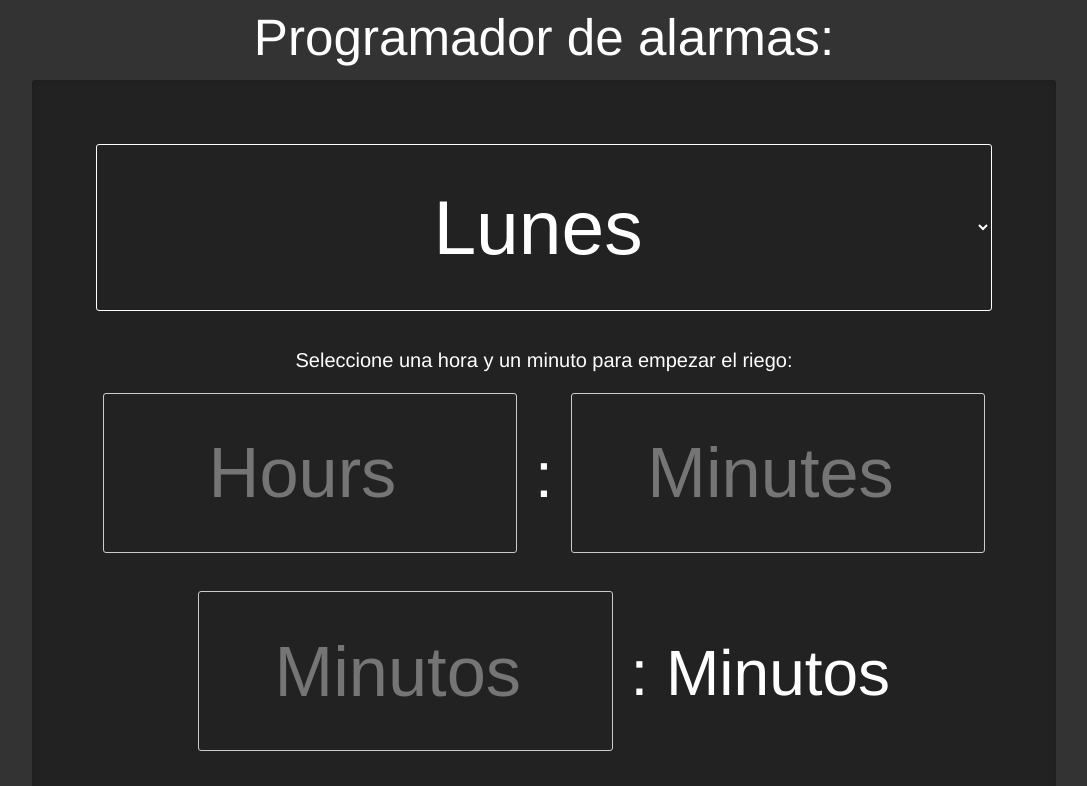
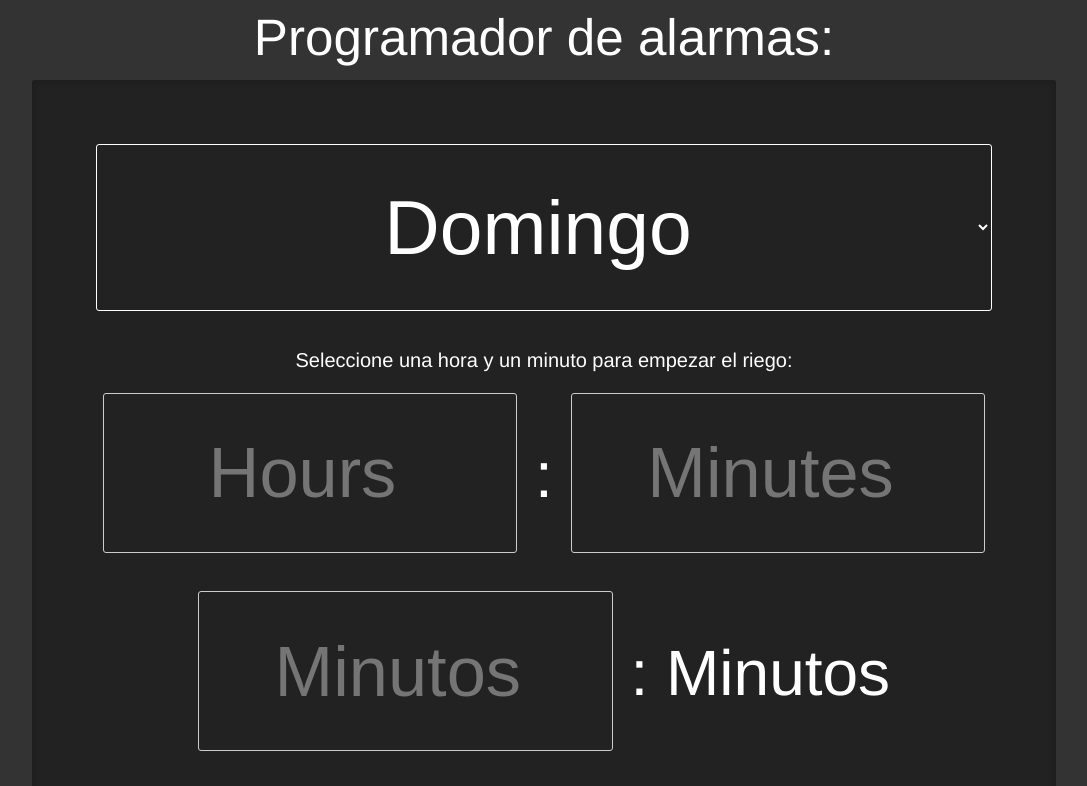
Before and after one commit to Kaziuz/backendUIAlarmas, a plain HTML site: page data/index.html in a window 1280 px wide. Shown: the top 786 px of the page, without its empty margins (96-1183 px from the left). Drawn offline with nearby package versions, Linux system fonts and the light colour scheme; no server answers.

Commit message:
modifico orden

```diff
--- a/data/index.html
+++ b/data/index.html
@@ -12,13 +12,13 @@
 		<table id="alarmlist"></table>
 		<div id="addtime">
 			<select id="dow">
-				<option value="1">Lunes</option>
-				<option value="2">Martes</option>
-				<option value="3">Miercoles</option>
-				<option value="4">Jueves</option>
-				<option value="5">Viernes</option>
-				<option value="6">Sabado</option>
-				<option value="7">Domingo</option>
+				<option value="1">Domingo</option>
+				<option value="2">Lunes</option>
+				<option value="3">Martes</option>
+				<option value="4">Miercoles</option>
+				<option value="5">Jueves</option>
+				<option value="6">Viernes</option>
+				<option value="7">Sabado</option>
 			</select>
 			<p>Seleccione una hora y un minuto para empezar el riego:</p>
 			<input type="number" placeholder="Hours" id="hours"> : <input type="number" placeholder="Minutes" id="minutes">
```
